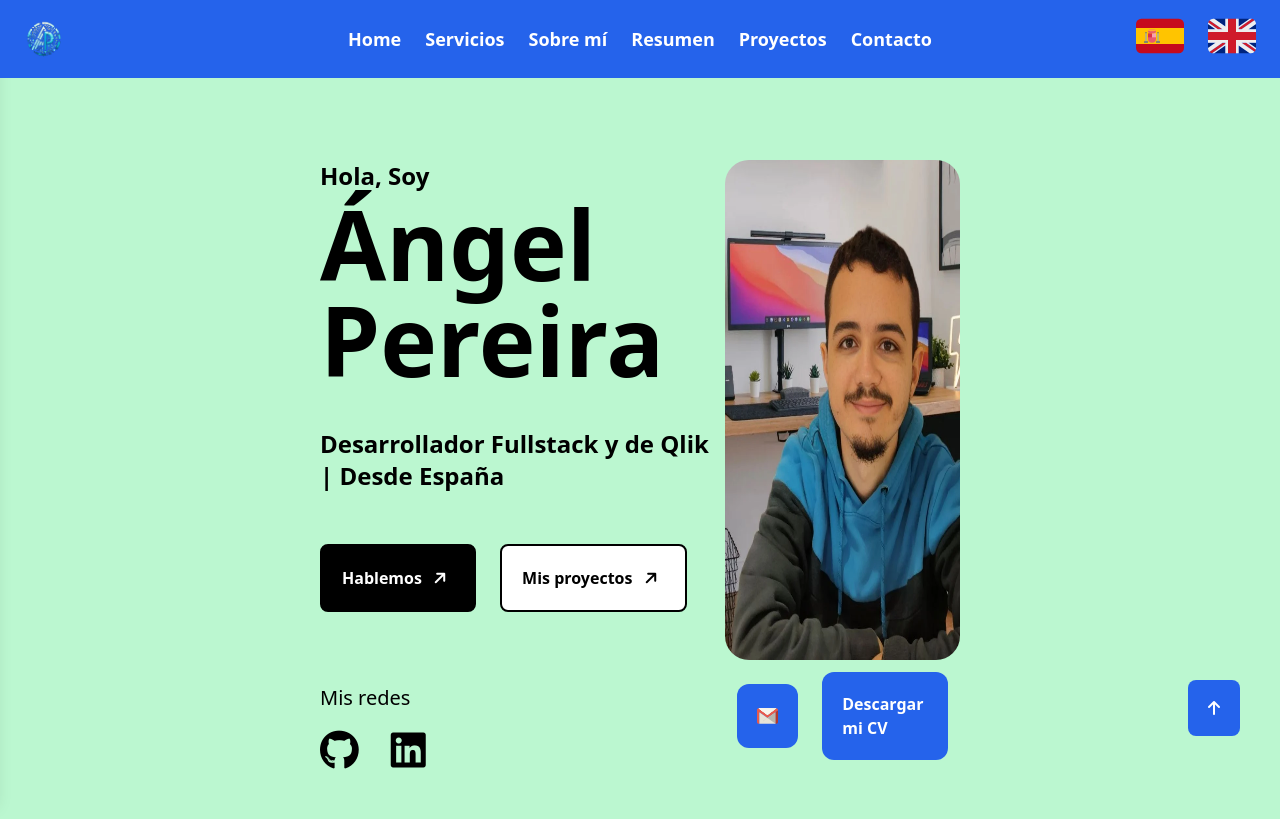
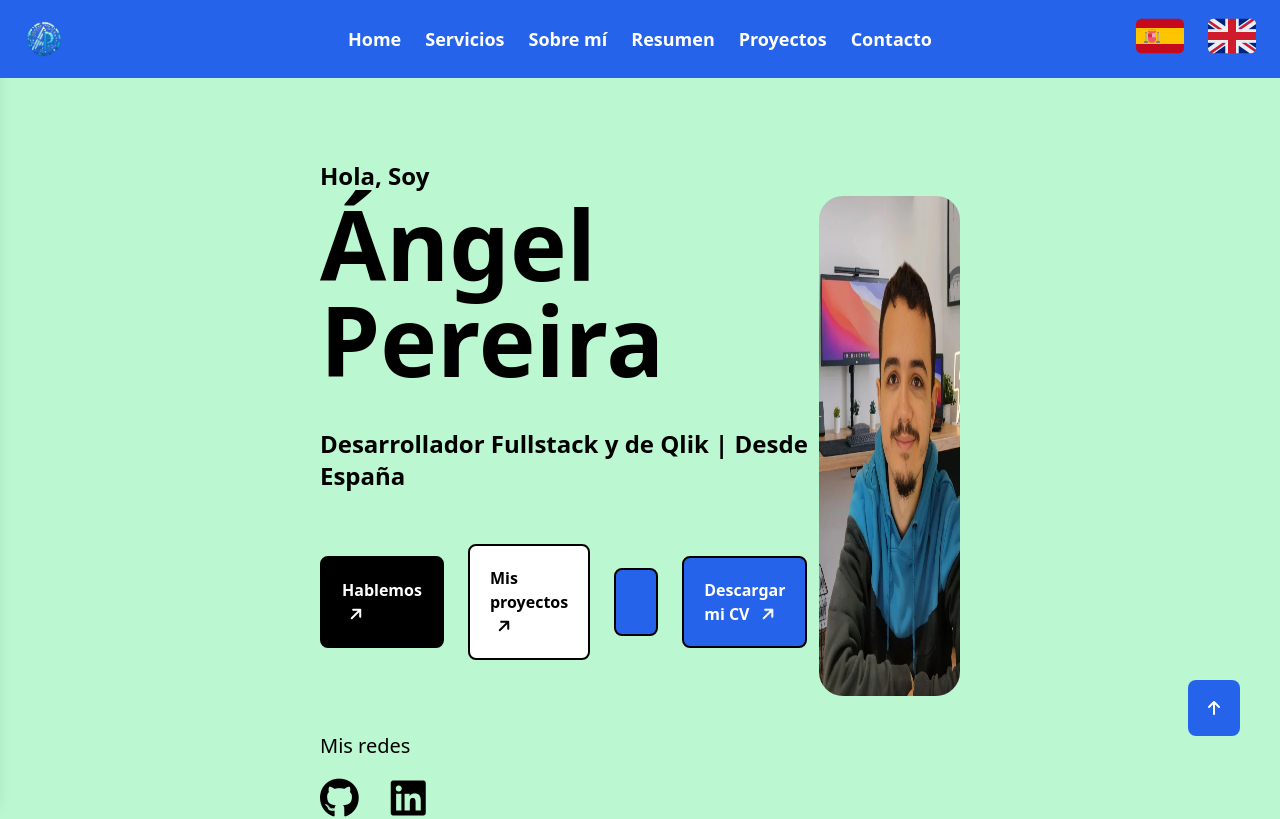
Before and after one commit to AngelPereiraR/cv-ampr-v2, an Angular app: page / in a window 1280 px wide. Shown: the top 819 px of the page. Built offline with nearby package versions, Linux system fonts and the light colour scheme.

Commit message:
Correo y CV cambio de lugar

```diff
--- a/src/app/cv/components/home_component/home.component.html
+++ b/src/app/cv/components/home_component/home.component.html
@@ -1,4 +1,6 @@
-<section class="p-10 xl:py-20 xl:px-80 bg-green-200 flex flex-col lg:flex-row justify-between">
+<section
+  class="p-10 xl:py-20 xl:px-80 bg-green-200 flex flex-col lg:flex-row justify-between"
+>
   <div>
     <h1 class="text-8xl py-5 font-bold">
       <span class="text-2xl">Hola, Soy</span><br />Ángel Pereira
@@ -6,17 +8,32 @@
     <h2 class="text-2xl py-5 font-semibold">
       Desarrollador Fullstack y de Qlik | Desde España
     </h2>
-    <div class="py-5 flex flex-col lg:flex-row justify-start items-start">
+    <div class="py-5 flex flex-col lg:flex-row justify-center items-center">
       <a
-        class="p-5 my-3 lg:mr-3 font-bold bg-black text-white hover:bg-white hover:text-black border-2 transition-all duration-500 border-black rounded-lg"
+        class="p-5 my-3 lg:mr-3 font-bold bg-black text-white hover:bg-white hover:text-black transition-all duration-500 border-2 border-black rounded-lg"
         href="#contact"
         >Hablemos <i class="fa-solid fa-arrow-up rotate-45 px-2"></i
       ></a>
       <a
-        class="p-5 my-3 lg:ml-3 font-bold bg-white text-black hover:bg-black hover:text-white border-2 transition-all duration-500 border-black rounded-lg"
+        class="p-5 my-3 lg:mx-3 font-bold bg-white text-black hover:bg-black hover:text-white transition-all duration-500 border-2 border-black rounded-lg"
         href="#projects"
         >Mis proyectos <i class="fa-solid fa-arrow-up rotate-45 px-2"></i
       ></a>
+      <a
+        class="p-5 my-3 lg:mx-3 bg-blue-600 hover:bg-black transition-all duration-500 border-2 border-black rounded-lg"
+        href="mailto:ampr2003@gmail.com"
+        ><img
+          class="h-6"
+          src="assets/Email.svg"
+          alt="Email a ampr2003@gmail.com"
+      /></a>
+      <a
+        class="p-5 my-3 lg:mx-3 font-bold bg-blue-600 text-white hover:bg-black transition-all duration-500 border-2 border-black rounded-lg"
+        href="assets/CV-ampr.pdf"
+        target="_blank"
+        >Descargar mi CV <i class="fa-solid fa-arrow-up rotate-45 px-2"></i
+          ></a
+      >
     </div>
     <div class="text-xl pt-10">
       <h3 class="font-medium pb-6">Mis redes</h3>
@@ -37,21 +54,5 @@
       src="assets/Imagen-personal.webp"
       alt="Imagen de Ángel Pereira"
     />
-    <div class="flex flex-row justify-center items-center">
-      <a
-        class="p-5 m-3 bg-blue-600 hover:bg-black transition-all duration-500 rounded-xl"
-        href="mailto:ampr2003@gmail.com"
-        ><img
-          class="h-6"
-          src="assets/Email.svg"
-          alt="Email a ampr2003@gmail.com"
-      /></a>
-      <a
-        class="p-5 m-3 bg-blue-600 hover:bg-black transition-all duration-500 rounded-xl text-white font-bold"
-        href="assets/CV-ampr.pdf"
-        target="_blank"
-        >Descargar mi CV</a
-      >
-    </div>
   </div>
 </section>
```
